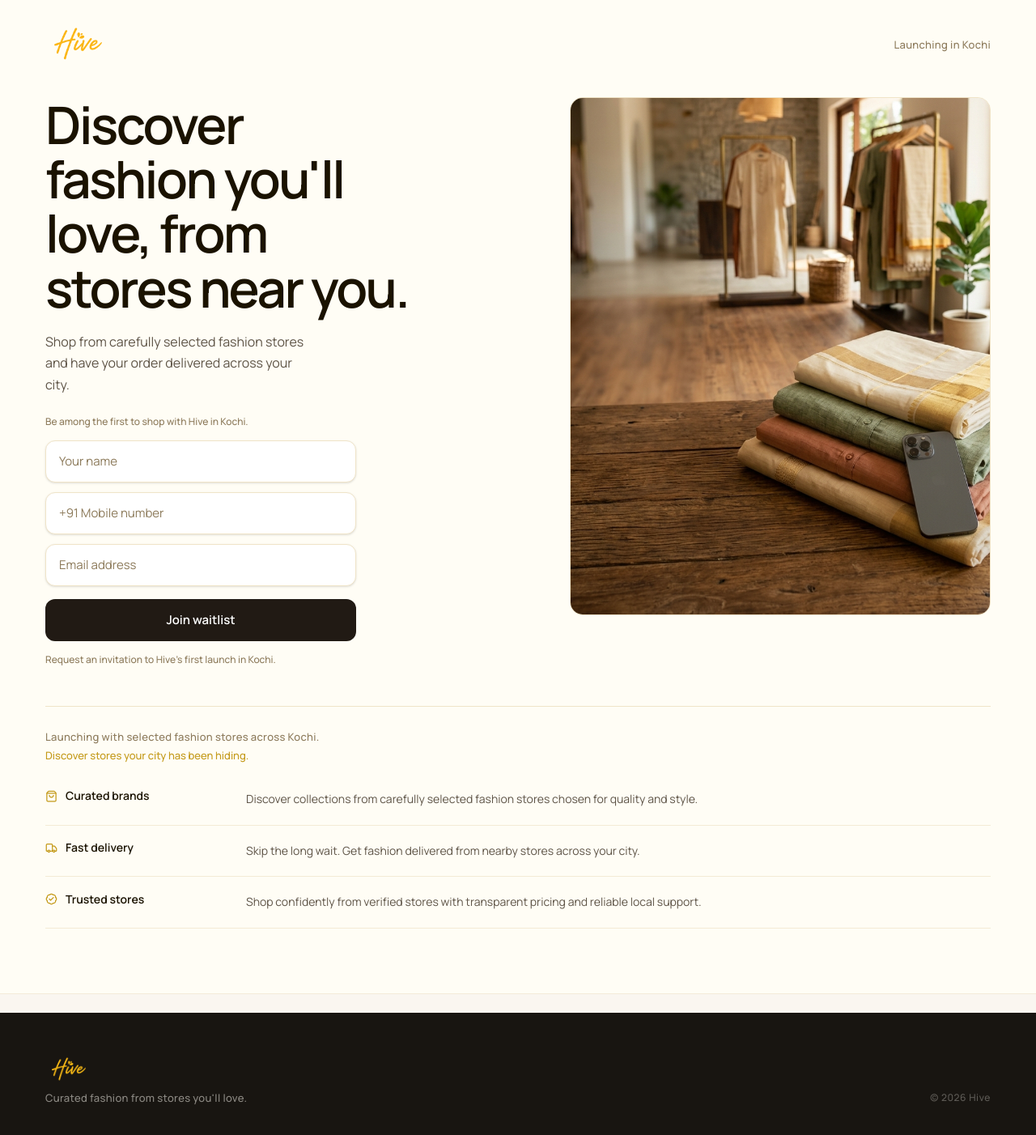
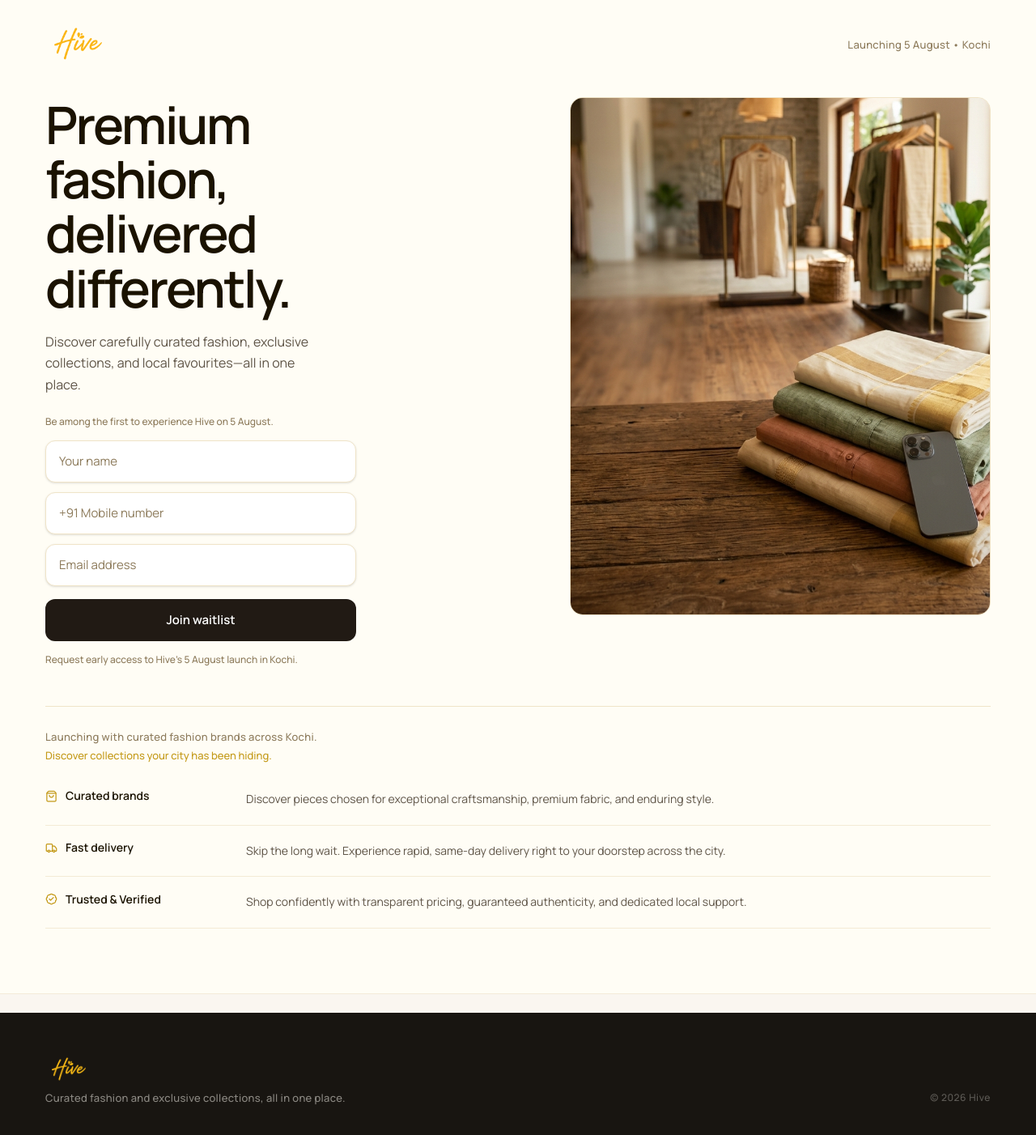
Before and after one commit to deaddev69/hivelanding, a Next.js app: page / in a window 1280 px wide. Shown: the top 1402 px of the page at 81% size. Built offline with nearby package versions, Linux system fonts and the light colour scheme; a web font is replaced by a local one.

Commit message:
feat: update brand positioning and announce 5 August launch date

```diff
--- a/src/app/page.tsx
+++ b/src/app/page.tsx
@@ -129,7 +129,7 @@ export default function WaitlistPage() {
           className="h-[56px] w-auto object-contain"
         />
         <span className="text-[13px] font-medium text-[#8C7A5A] tracking-wide mt-2">
-          Launching in Kochi
+          Launching 5 August • Kochi
         </span>
       </header>
 
@@ -153,12 +153,12 @@ export default function WaitlistPage() {
                 letterSpacing: '-0.04em',
               }}
             >
-              Discover fashion you&apos;ll love, from stores near you.
+              Premium fashion, delivered differently.
             </h1>
 
             {/* Subtext — General Sans 400, warm #5E5447 */}
             <p
-              className="mt-5 max-w-[300px] sm:max-w-[320px]"
+              className="mt-5 max-w-[320px] sm:max-w-[340px]"
               style={{
                 fontFamily: 'var(--font-display)',
                 fontSize: '16px',
@@ -167,7 +167,7 @@ export default function WaitlistPage() {
                 fontWeight: 400,
               }}
             >
-              Shop from carefully selected fashion stores and have your order delivered across your city.
+              Discover carefully curated fashion, exclusive collections, and local favourites—all in one place.
             </p>
 
             {/* ── Form ──────────────────────────────────────── */}
@@ -180,14 +180,14 @@ export default function WaitlistPage() {
                     <span>You&apos;re on the list.</span>
                   </div>
                   <p className="text-sm text-[#8C7A5A] leading-relaxed pl-7">
-                    We&apos;ll reach out when Hive is ready in Kochi. Keep an eye on your phone and inbox.
+                    We&apos;ll reach out when Hive launches on 5 August in Kochi. Keep an eye on your phone and inbox.
                   </p>
                 </div>
               ) : (
                 /* Waitlist form — with inline validation */
                 <form onSubmit={handleSubmit} className="flex flex-col w-full gap-3" noValidate>
                   <label className="block text-[12px] font-medium text-[#8C7A5A] mb-0.5">
-                    Be among the first to shop with Hive in Kochi.
+                    Be among the first to experience Hive on 5 August.
                   </label>
 
                   {/* Name */}
@@ -265,7 +265,7 @@ export default function WaitlistPage() {
                   </Button>
 
                   <p className="text-[12px] text-[#8C7A5A] font-medium mt-0.5">
-                    Request an invitation to Hive&apos;s first launch in Kochi.
+                    Request early access to Hive&apos;s 5 August launch in Kochi.
                   </p>
                 </form>
               )}
@@ -290,13 +290,13 @@ export default function WaitlistPage() {
 
         </section>
 
-        {/* ── Store strip + discovery line ──────────────────────────── */}
+        {/* ── Brand strip + discovery line ──────────────────────────── */}
         <div className="mt-12 pt-7 border-t border-[#F0E4C8] flex flex-col gap-1">
           <p className="text-[13px] font-medium text-[#8C7A5A] tracking-wide">
-            Launching with selected fashion stores across Kochi.
+            Launching with curated fashion brands across Kochi.
           </p>
           <p className="text-[13px] font-medium text-[#C49A1A]">
-            Discover stores your city has been hiding.
+            Discover collections your city has been hiding.
           </p>
         </div>
 
@@ -311,7 +311,7 @@ export default function WaitlistPage() {
               </span>
             </div>
             <p className="text-[14px] text-[#5E5447] leading-relaxed">
-              Discover collections from carefully selected fashion stores chosen for quality and style.
+              Discover pieces chosen for exceptional craftsmanship, premium fabric, and enduring style.
             </p>
           </div>
 
@@ -323,7 +323,7 @@ export default function WaitlistPage() {
               </span>
             </div>
             <p className="text-[14px] text-[#5E5447] leading-relaxed">
-              Skip the long wait. Get fashion delivered from nearby stores across your city.
+              Skip the long wait. Experience rapid, same-day delivery right to your doorstep across the city.
             </p>
           </div>
 
@@ -331,11 +331,11 @@ export default function WaitlistPage() {
             <div className="flex items-center gap-2.5 shrink-0 sm:w-52">
               <BadgeCheck className="w-[15px] h-[15px] shrink-0" style={{ color: '#C49A1A' }} />
               <span className="text-[14px] font-semibold text-[#1A1200] leading-none">
-                Trusted stores
+                Trusted & Verified
               </span>
             </div>
             <p className="text-[14px] text-[#5E5447] leading-relaxed">
-              Shop confidently from verified stores with transparent pricing and reliable local support.
+              Shop confidently with transparent pricing, guaranteed authenticity, and dedicated local support.
             </p>
           </div>
 
@@ -356,7 +356,7 @@ export default function WaitlistPage() {
                 className="h-10 w-auto object-contain brightness-105"
               />
               <p className="text-[13px] text-[#FFFDF5]/50 font-medium tracking-wide">
-                Curated fashion from stores you&apos;ll love.
+                Curated fashion and exclusive collections, all in one place.
               </p>
             </div>
             {/* Copyright lower — sm:items-end pushes it to bottom of flex row */}
```
